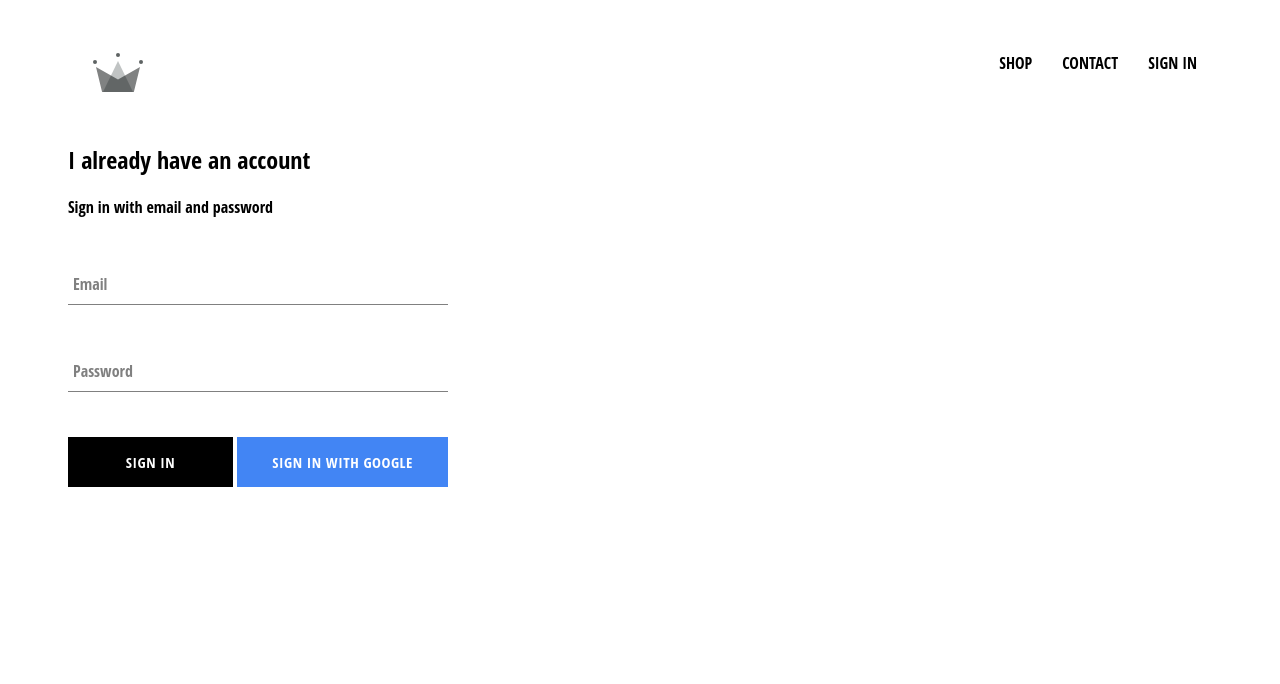
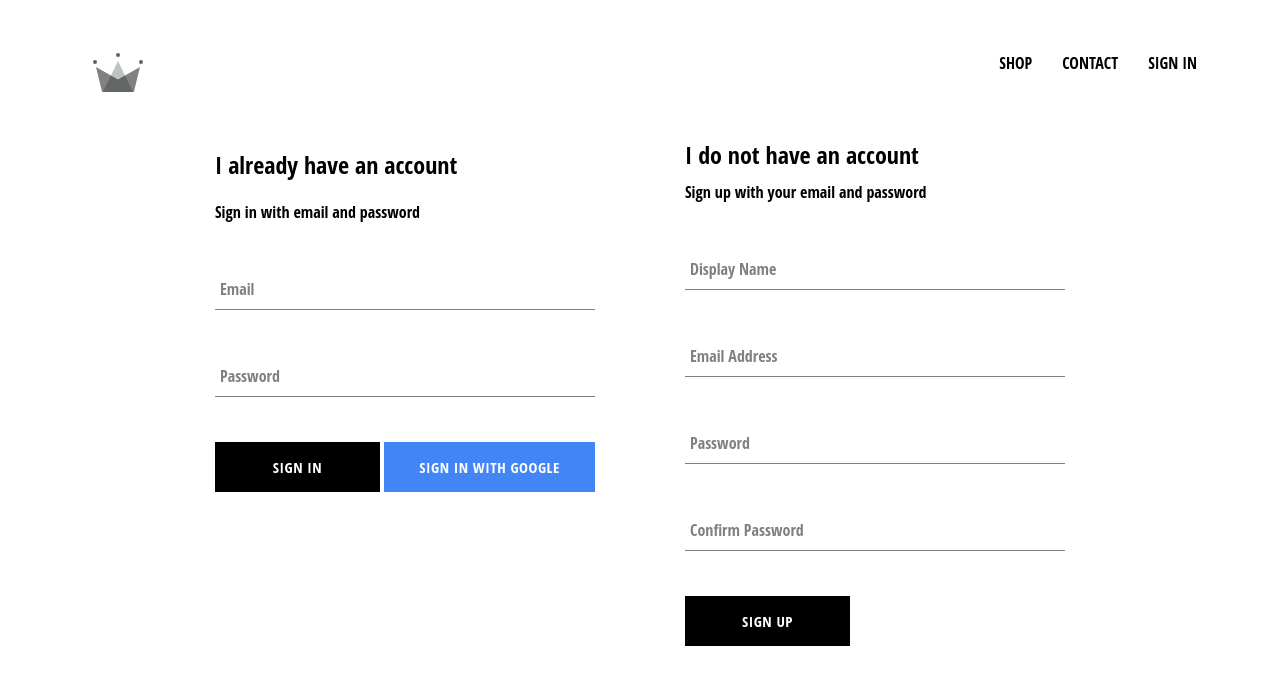
Before and after one commit to itsnitinr/crwn-clothing, a React (Create React App) app: page /signin in a window 1280 px wide. Shown: the top 684 px of the page. Built offline with nearby package versions, Linux system fonts and the light colour scheme; no server answers.

Commit message:
Add ability to sign up using email and password

```diff
--- /dev/null
+++ b/src/components/sign-up/SignUp.component.jsx
@@ -0,0 +1,93 @@
+import React from "react";
+import FormInput from "../form-input/FormInput.component";
+import CustomButton from "../custom-button/CustomButton.component";
+import { auth, createUserProfileDocument } from "../../firebase/firebase.utils";
+import "./SignUp.styles.scss";
+
+class SignUp extends React.Component {
+  constructor(props) {
+    super(props);
+    this.state = {
+      displayName: "",
+      email: "",
+      password: "",
+      confirmPassword: "",
+    };
+  }
+
+  handleSubmit = async (e) => {
+    e.preventDefault();
+    const { displayName, email, password, confirmPassword } = this.state;
+    if (password !== confirmPassword) {
+      alert("Passwords do not match");
+      return;
+    }
+    try {
+      const { user } = await auth.createUserWithEmailAndPassword(
+        email,
+        password
+      );
+      await createUserProfileDocument(user, { displayName });
+      this.setState({
+        displayName: "",
+        email: "",
+        password: "",
+        confirmPassword: "",
+      });
+    } catch (error) {
+      console.error(error);
+    }
+  };
+
+  handleChange = (e) => {
+    const { name, value } = e.target;
+    this.setState({ [name]: value });
+  };
+
+  render() {
+    const { displayName, email, password, confirmPassword } = this.state;
+    return (
+      <div className="sign-up">
+        <h2 className="title">I do not have an account</h2>
+        <span>Sign up with your email and password</span>
+        <form className="sign-up-form" onSubmit={this.handleSubmit}>
+          <FormInput
+            type="text"
+            name="displayName"
+            value={displayName}
+            onChange={this.handleChange}
+            label="Display Name"
+            required
+          />
+          <FormInput
+            type="email"
+            name="email"
+            value={email}
+            onChange={this.handleChange}
+            label="Email Address"
+            required
+          />
+          <FormInput
+            type="password"
+            name="password"
+            value={password}
+            onChange={this.handleChange}
+            label="Password"
+            required
+          />
+          <FormInput
+            type="password"
+            name="confirmPassword"
+            value={confirmPassword}
+            onChange={this.handleChange}
+            label="Confirm Password"
+            required
+          />
+          <CustomButton type="submit">SIGN UP</CustomButton>
+        </form>
+      </div>
+    );
+  }
+}
+
+export default SignUp;
--- /dev/null
+++ b/src/components/sign-up/SignUp.styles.scss
@@ -0,0 +1,9 @@
+.sign-up {
+  display: flex;
+  flex-direction: column;
+  width: 380px;
+
+  .title {
+    margin: 10px 0;
+  }
+}
--- a/src/pages/register-and-login/RegisterLoginPage.component.jsx
+++ b/src/pages/register-and-login/RegisterLoginPage.component.jsx
@@ -1,10 +1,12 @@
 import React from "react";
 import "./RegisterLoginPage.styles.scss";
 import SignIn from "../../components/sign-in/SignIn.component";
+import SignUp from "../../components/sign-up/SignUp.component";
 
 const RegisterLoginPage = () => (
   <div className="sign-in-and-sign-up">
     <SignIn />
+    <SignUp />
   </div>
 );
 
--- a/src/pages/register-and-login/RegisterLoginPage.styles.scss
+++ b/src/pages/register-and-login/RegisterLoginPage.styles.scss
@@ -0,0 +1,6 @@
+.sign-in-and-sign-up {
+  width: 850px;
+  display: flex;
+  justify-content: space-between;
+  margin: 30px auto;
+}
```
